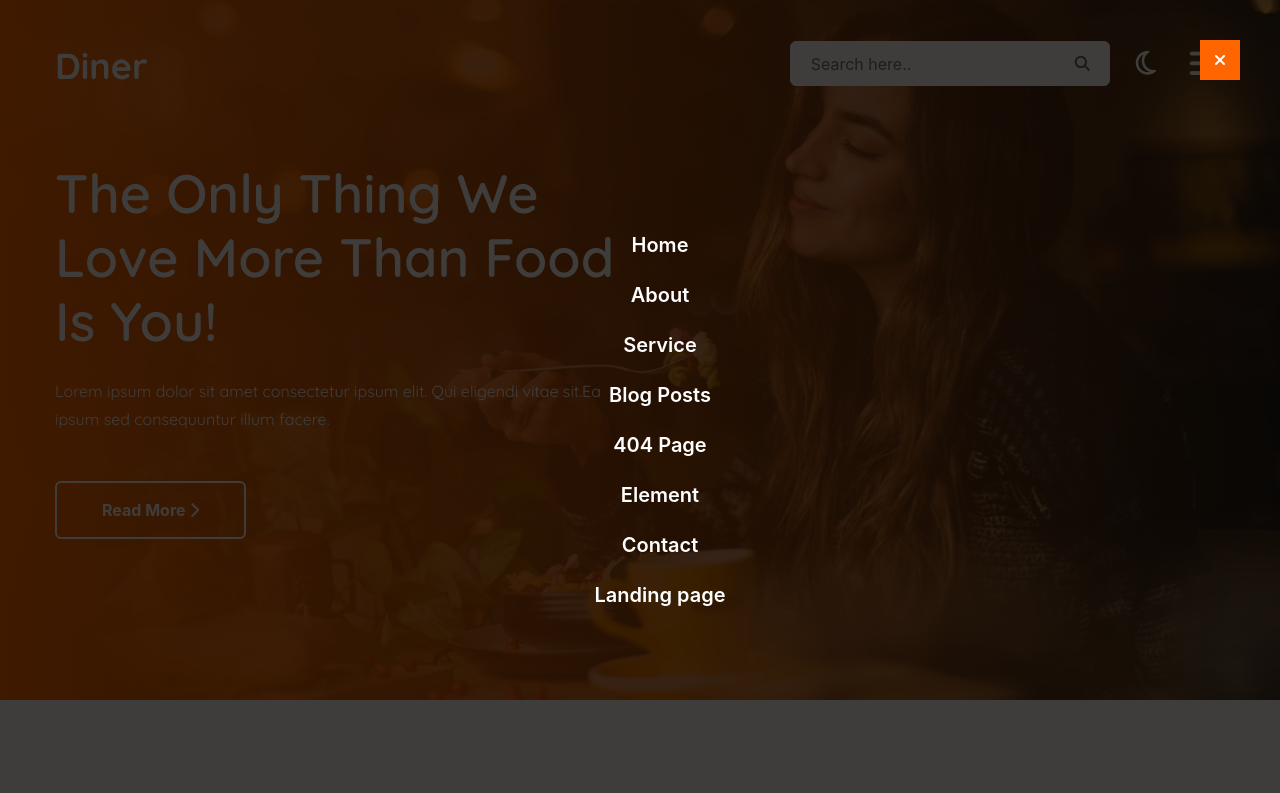
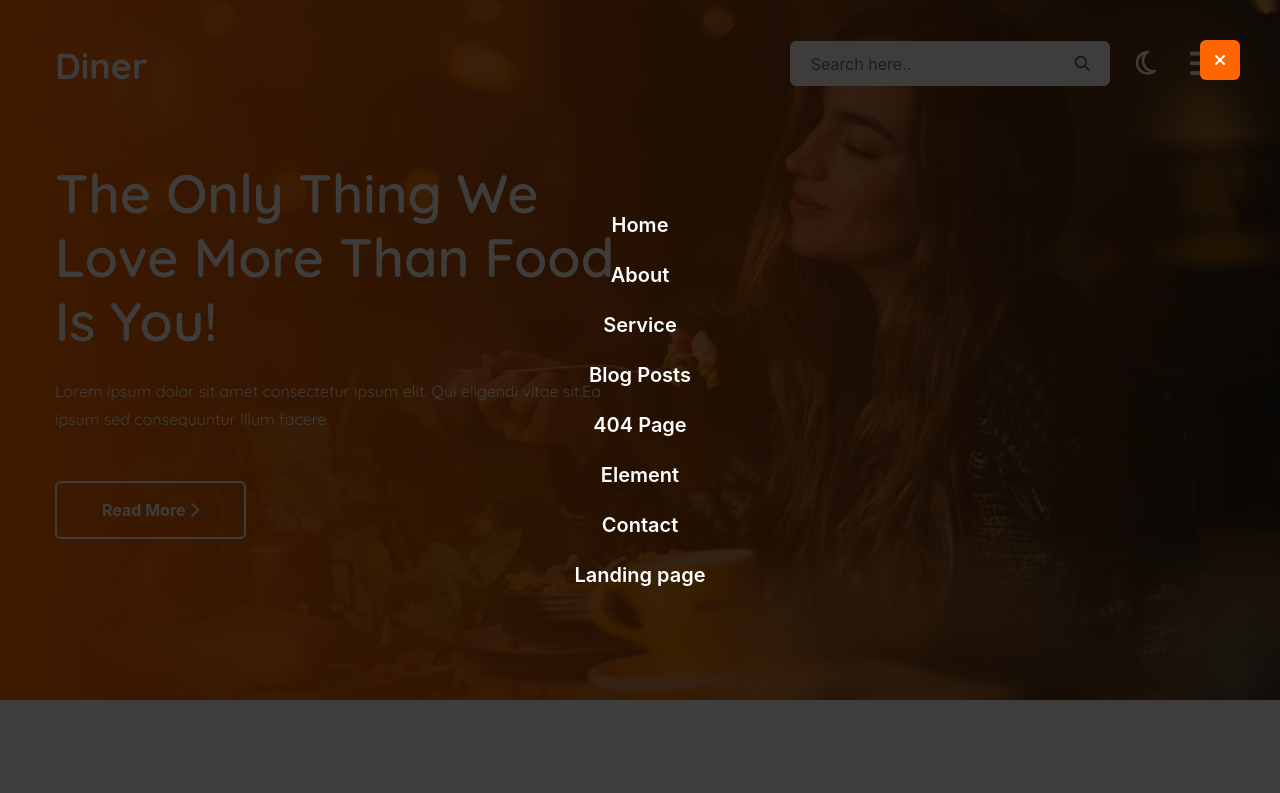
Before and after one commit to shanebenjamindev/CapstoneProject, a plain HTML site: page index.html in a window 1280 px wide. Both pictures are taken after a click on the button 1203 px from the left and 63 px from the top of the page. Shown: the top 793 px of the page. Drawn offline with nearby package versions, Linux system fonts and the light colour scheme; some packages are replaced by stand-ins of ours; a script that the page names is missing; a web font is replaced by a local one.

Commit message:
update header

```diff
--- a/css/style.css
+++ b/css/style.css
@@ -250,6 +250,11 @@ header .header__content {
   border: none;
   background: var(--primary-color);
   color: #fff;
+  border-radius: var(--border-radius);
+}
+
+.overlay__close:active {
+  border: 3px solid white;
 }
 
 .overlay .overlay__menu {
@@ -259,7 +264,7 @@ header .header__content {
   transform: translateY(-50%);
 }
 
-.overlay__menu ul a li {
+.overlay__menu ul li a {
   font-size: 20px;
   font-weight: 600;
   display: block;
@@ -267,6 +272,19 @@ header .header__content {
   -webkit-transition: color 0.2s;
   transition: color 0.2s;
   margin: 20px 0;
+}
+
+.overlay__menu ul {
+  list-style: none;
+  padding: 0;
+  margin: 0 auto;
+  display: inline-block;
+  height: 100%;
+  position: relative;
+}
+
+.overlay__menu ul a:hover {
+  color: var(--primary-color) !important;
 }
 
 .overlay__open {
--- a/index.html
+++ b/index.html
@@ -86,30 +86,14 @@
           </button>
           <nav class="overlay__menu">
             <ul>
-              <a href="">
-                <li>Home</li>
-              </a>
-              <a href="">
-                <li>About</li>
-              </a>
-              <a href="">
-                <li>Service</li>
-              </a>
-              <a href="">
-                <li>Blog Posts</li>
-              </a>
-              <a href="">
-                <li>404 Page</li>
-              </a>
-              <a href="">
-                <li>Element</li>
-              </a>
-              <a href="">
-                <li>Contact</li>
-              </a>
-              <a href="">
-                <li>Landing page</li>
-              </a>
+              <li><a href="">Home</a></li>
+              <li><a href="">About</a></li>
+              <li><a href="">Service</a></li>
+              <li><a href="">Blog Posts</a></li>
+              <li><a href="">404 Page</a></li>
+              <li><a href="">Element</a></li>
+              <li><a href="">Contact</a></li>
+              <li><a href="">Landing page</a></li>
             </ul>
           </nav>
 
```
